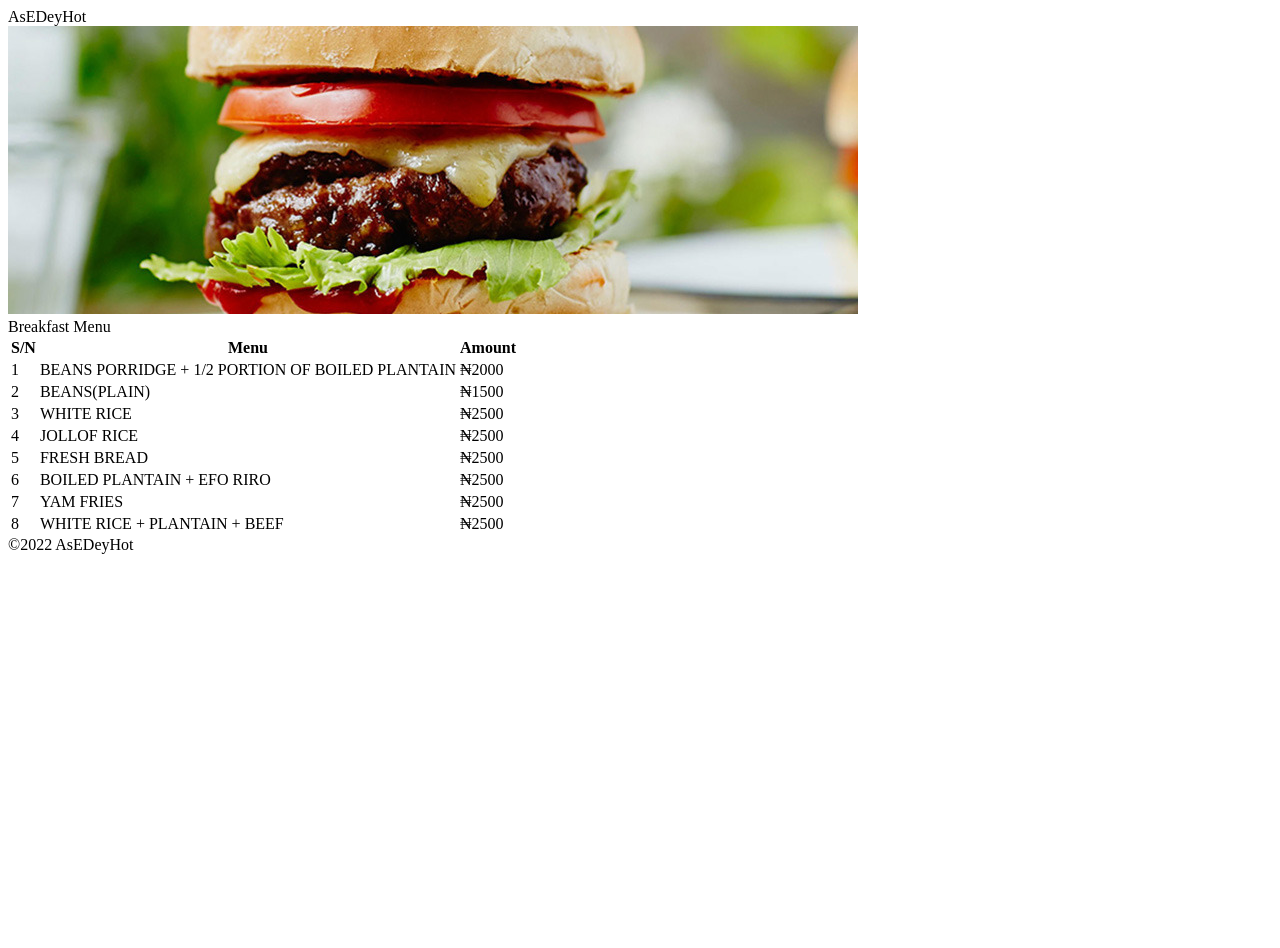
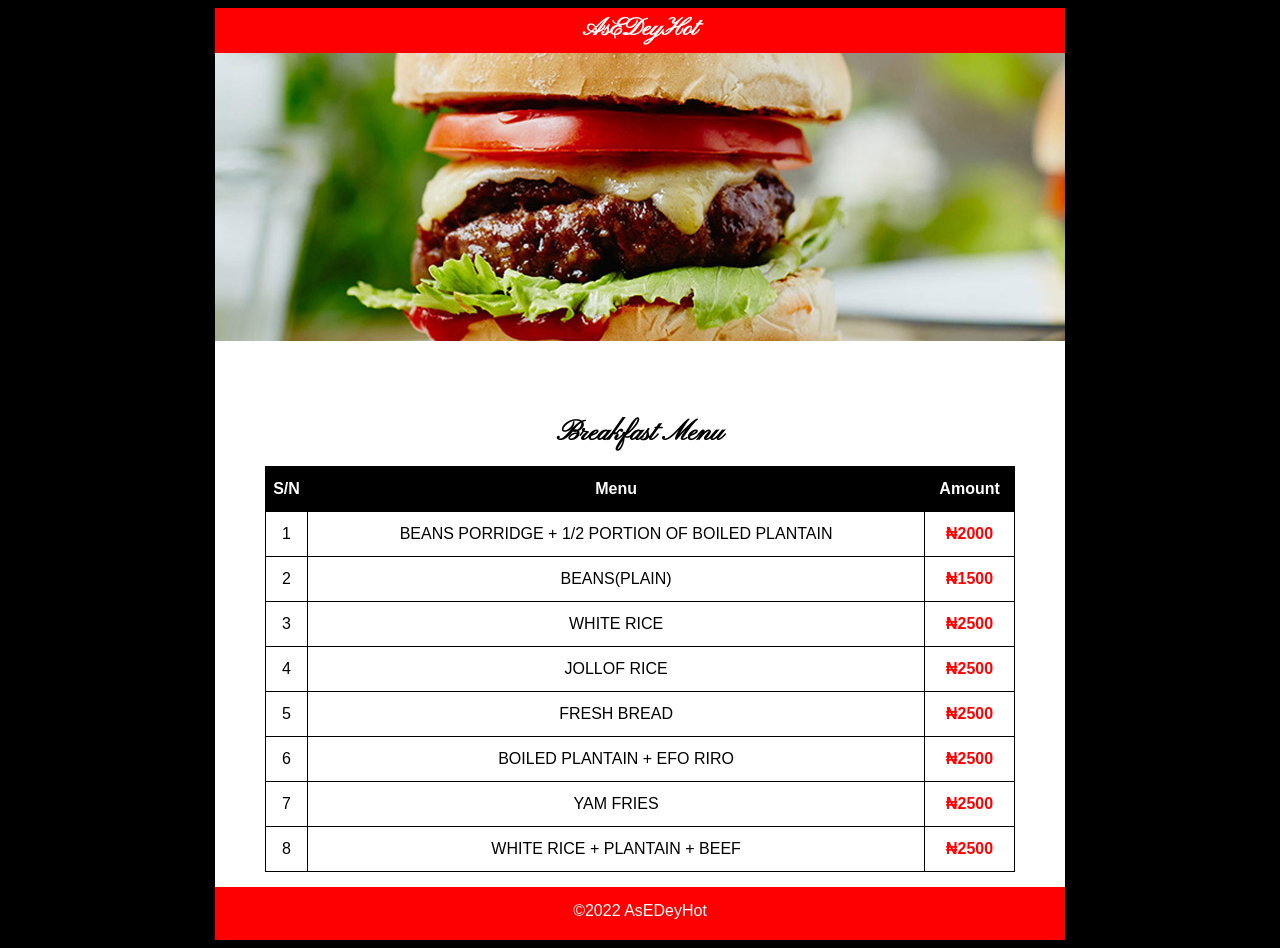
Before and after one commit to wizzyfied001/AS-E-DEY-HOT-food-menu, a plain HTML site: page index.html in a window 1280 px wide. Before the commit the page ends 800 px from the top, so only its background shows below. Drawn offline with Linux system fonts and the light colour scheme.

Commit message:
made changes in css

```diff
--- /dev/null
+++ b/CSS/style.css
@@ -0,0 +1,92 @@
+body{
+	background: black;
+	font-family: arial,vardana,sans-serif;
+}
+   #box-1{
+   	background-color: red;
+   	text-align: center;
+   	width: 850px;
+   	margin: auto;
+   	padding-bottom: 8px;
+   	padding-top: 5px;
+
+
+   	font-family: 'Pinyon Script', cursive;
+   	font-size: 25px;
+   	color: white;
+   	font-weight: bold;
+
+   }
+
+ #container{
+	background:white;
+	border: 1;
+	width: 850px;
+	margin: auto;
+	padding-bottom: 15px;
+
+ }
+ #container table{
+ 	width: 750px;
+ 	margin: auto;
+ 	border: 2;
+ 	border-collapse: collapse;
+ }
+ #container table td,th{
+ 	border: 1px solid black;
+ 	text-align: center;
+ }
+ #container table th{
+ 	border: 1px solid black;
+ 	text-align: center;
+ 	background: black;
+ 	color: white;
+ }
+
+
+  #container table tr{
+ 	height: 45px;
+ }
+ #container table tr:hover{
+ 	background:greenyellow;
+ }
+
+ #menu{
+ 	background-color: white;
+ 	text-align: center;
+ 	width: 850px;
+ 	margin: auto;
+ 	padding-top: 2em;
+ 	padding-bottom: 15px;
+
+ 	font-family: 'Pinyon Script', cursive;
+ 	font-weight: bolder;
+ 	font-size: 28px;
+
+ }
+ #Hot{
+ 	background-color: red;
+   	text-align: center;
+   	width: 850px;
+   	margin: auto;
+   	padding-bottom: 8px;
+   	padding-top: 5px;
+   	color: white;
+   	padding-bottom: 20px;
+   	padding-top: 15px;
+
+ }
+ span{
+ 	font-weight: lighter;
+ }
+ .naira{
+ 	color:red;
+ 	font-weight: bold;
+ }
+ #image{
+ 	background:white;
+	border: 1;
+	width: 850px;
+	margin: auto;
+	padding-bottom: 15px;
+ }
--- a/index.html
+++ b/index.html
@@ -4,7 +4,7 @@
 	<meta charset="utf-8">
 	<meta name="viewport" content="width=device-width, initial-scale=1">
 	<title>BREAKFAST MENU</title>
-	<link rel="stylesheet" type="text/css" href="./css/style.css">
+	<link rel="stylesheet" type="text/css" href="css/style.css">
 	<link href="https://fonts.googleapis.com/css2?family=Pinyon+Script&display=swap" rel="stylesheet">
 </head>
 <body>
```
Also changed, not shown: CSS/display.html (added, +39 -0 lines).
